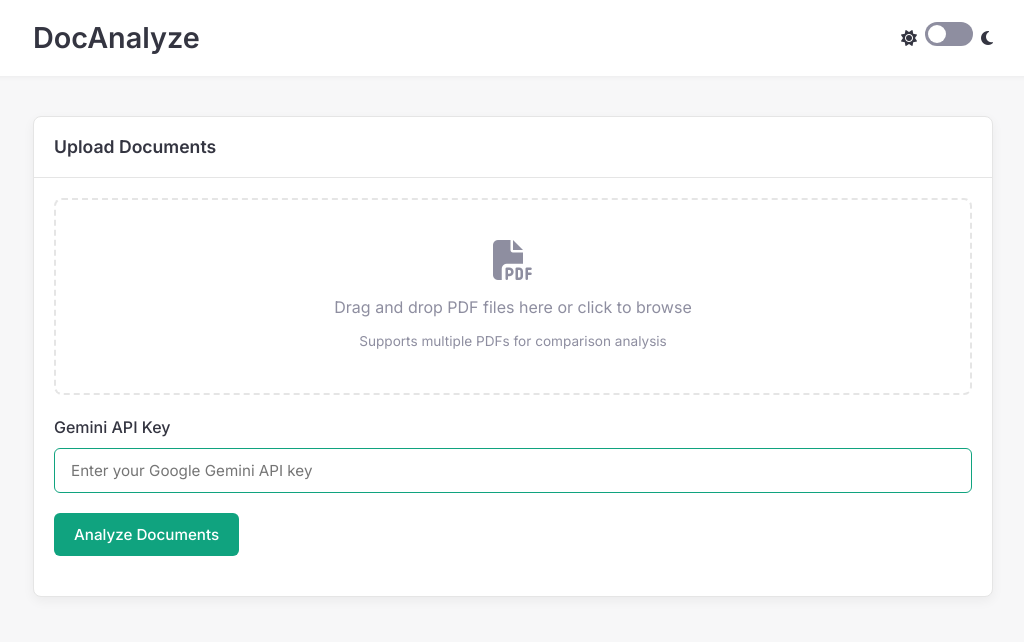
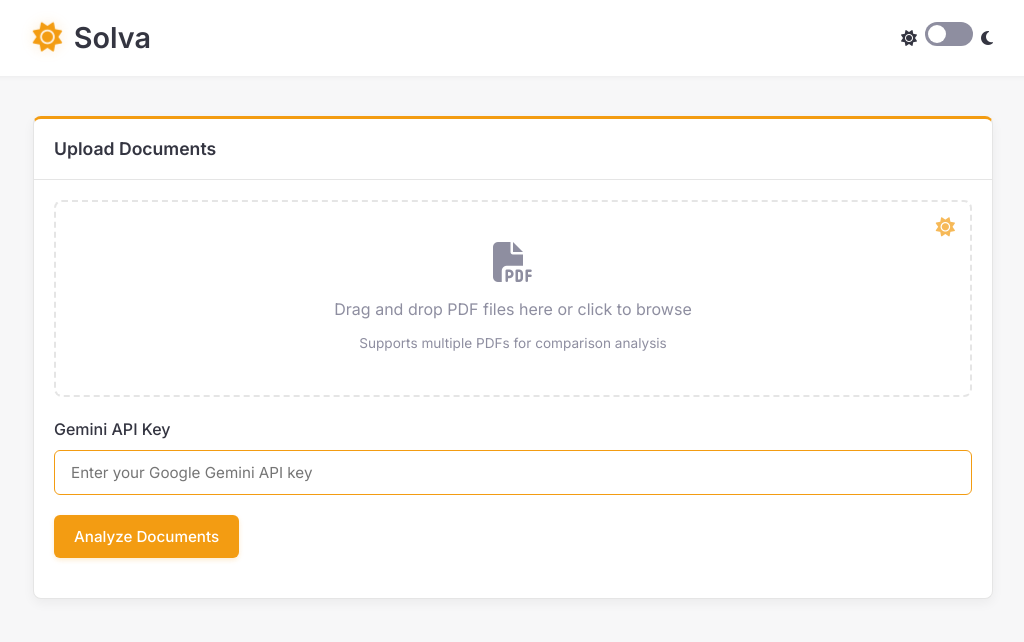
Before and after one commit to anshulchahar/docanalyze, a Flask app: page / in a window 1280 px wide. Shown: the top 642 px of the page, without its empty margins (127-1151 px from the left). Run offline with Flask 3, Linux system fonts and the light colour scheme.

Commit message:
feat: update styling and branding to reflect new 'Solva' theme with sun-inspired elements

```diff
--- a/static/css/style.css
+++ b/static/css/style.css
@@ -5,9 +5,11 @@
     --card-background: #ffffff;
     --card-border: #e5e5e5;
     --card-shadow: rgba(0, 0, 0, 0.05);
-    --accent-color: #10a37f;
+    --accent-color: #f39c12;
+    /* Changed to sun-themed orange color */
     --secondary-color: #8e8ea0;
-    --button-hover: #0e8e6d;
+    --button-hover: #d68910;
+    /* Darker orange */
     --input-background: #ffffff;
     --input-border: #e5e5e5;
     --header-background: #ffffff;
@@ -15,6 +17,8 @@
     --tooltip-background: #343541;
     --tooltip-text: #ffffff;
     --progress-bar-background: #e5e5e5;
+    --sun-glow: rgba(243, 156, 18, 0.2);
+    /* Sun glow color */
 }
 
 [data-theme='dark'] {
@@ -24,9 +28,11 @@
     --card-background: #2d2d3a;
     --card-border: #3f3f4e;
     --card-shadow: rgba(0, 0, 0, 0.2);
-    --accent-color: #10a37f;
+    --accent-color: #f39c12;
+    /* Keep the sun-theme even in dark mode */
     --secondary-color: #9e9ea8;
-    --button-hover: #0e8e6d;
+    --button-hover: #d68910;
+    /* Darker orange */
     --input-background: #3f3f4e;
     --input-border: #4b4b5a;
     --header-background: #2d2d3a;
@@ -34,6 +40,8 @@
     --tooltip-background: #ececf1;
     --tooltip-text: #1e1e2f;
     --progress-bar-background: #3f3f4e;
+    --sun-glow: rgba(243, 156, 18, 0.15);
+    /* Subtle sun glow for dark mode */
 }
 
 * {
@@ -92,6 +100,7 @@ h1 {
     margin-bottom: 24px;
     overflow: hidden;
     transition: box-shadow 0.3s;
+    border-top: 3px solid var(--accent-color);
 }
 
 .card:hover {
@@ -159,10 +168,14 @@ button {
     transition: background-color 0.2s;
     font-family: inherit;
     font-size: 0.95rem;
+    box-shadow: 0 2px 5px var(--sun-glow);
+    transition: all 0.2s ease;
 }
 
 button:hover {
     background-color: var(--button-hover);
+    box-shadow: 0 4px 8px var(--sun-glow);
+    transform: translateY(-1px);
 }
 
 button:disabled {
@@ -179,6 +192,7 @@ button:disabled {
     cursor: pointer;
     margin-bottom: 20px;
     transition: background-color 0.3s, border-color 0.3s;
+    position: relative;
 }
 
 .dropzone:hover,
@@ -202,6 +216,16 @@ button:disabled {
 .dropzone-subtext {
     font-size: 0.85rem;
     color: var(--secondary-color);
+}
+
+/* Dropzone sun icon */
+.dropzone-sun-icon {
+    position: absolute;
+    top: 15px;
+    right: 15px;
+    font-size: 1.2rem;
+    color: var(--accent-color);
+    opacity: 0.7;
 }
 
 /* File List */
@@ -265,6 +289,9 @@ button:disabled {
     width: 0%;
     border-radius: 4px;
     transition: width 0.4s ease;
+    background-image: linear-gradient(to right, var(--accent-color), #f5b041, var(--accent-color));
+    background-size: 200% 100%;
+    animation: shine 2s infinite linear;
 }
 
 /* Results sections */
@@ -386,3 +413,59 @@ input:checked+.toggle-slider:before {
         font-size: 1.5rem;
     }
 }
+
+/* Logo styles */
+.logo-container {
+    display: flex;
+    align-items: center;
+    gap: 12px;
+}
+
+.sun-logo {
+    font-size: 1.8rem;
+    color: var(--accent-color);
+    filter: drop-shadow(0 0 6px var(--sun-glow));
+    animation: pulse 3s infinite alternate;
+}
+
+@keyframes pulse {
+    0% {
+        transform: scale(1);
+        filter: drop-shadow(0 0 5px var(--sun-glow));
+    }
+
+    100% {
+        transform: scale(1.05);
+        filter: drop-shadow(0 0 10px var(--sun-glow));
+    }
+}
+
+/* Sun loader */
+.sun-loader {
+    position: absolute;
+    right: -10px;
+    top: -10px;
+    font-size: 1.2rem;
+    color: var(--accent-color);
+    animation: rotate 3s linear infinite;
+}
+
+@keyframes rotate {
+    0% {
+        transform: rotate(0deg);
+    }
+
+    100% {
+        transform: rotate(360deg);
+    }
+}
+
+@keyframes shine {
+    0% {
+        background-position: 200% 0;
+    }
+
+    100% {
+        background-position: -200% 0;
+    }
+}
--- a/static/js/script.js
+++ b/static/js/script.js
@@ -328,9 +328,9 @@ document.addEventListener('DOMContentLoaded', function () {
       fileInfoText += '- ' + fileInfoItems[i].innerText + '\n';
     }
 
-    // Compile full report
+    // Compile full report with new name
     const fullReport =
-      'DOCUMENT ANALYSIS REPORT\n\n' +
+      'SOLVA DOCUMENT ANALYSIS REPORT\n\n' +
       fileInfoText + '\n\n' +
       'EXECUTIVE SUMMARY:\n' + summaryText + '\n\n' +
       'KEY POINTS:\n' + keyPointsText + '\n\n' +
@@ -338,9 +338,9 @@ document.addEventListener('DOMContentLoaded', function () {
       'DETAILED ANALYSIS:\n' + detailedAnalysisText + '\n\n' +
       'RECOMMENDATIONS:\n' + recommendationsText;
 
-    // Create and download file
+    // Create and download file with new name prefix
     const timestamp = new Date().toISOString().replace(/[:.]/g, '-');
-    const filename = `document-analysis-${timestamp}.txt`;
+    const filename = `solva-analysis-${timestamp}.txt`;
 
     const blob = new Blob([fullReport], { type: 'text/plain' });
     const url = URL.createObjectURL(blob);
@@ -352,4 +352,20 @@ document.addEventListener('DOMContentLoaded', function () {
     document.body.removeChild(a);
     URL.revokeObjectURL(url);
   });
+
+  // Add a subtle animation for sun elements
+  const sunElements = document.querySelectorAll('.fa-sun');
+  sunElements.forEach(sun => {
+    if (!sun.classList.contains('toggle-icon')) {
+      sun.addEventListener('mouseover', function () {
+        this.style.transform = 'rotate(180deg)';
+        this.style.transition = 'transform 1s';
+      });
+
+      sun.addEventListener('mouseout', function () {
+        this.style.transform = 'rotate(0deg)';
+        this.style.transition = 'transform 1s';
+      });
+    }
+  });
 });
--- a/templates/index.html
+++ b/templates/index.html
@@ -4,7 +4,7 @@
 <head>
     <meta charset="UTF-8">
     <meta name="viewport" content="width=device-width, initial-scale=1.0">
-    <title>DocAnalyze - AI Document Analysis</title>
+    <title>Solva - AI Document Analysis</title>
     <link href="https://fonts.googleapis.com/css2?family=Inter:wght@400;500;600;700&display=swap" rel="stylesheet">
     <link rel="stylesheet" href="https://cdnjs.cloudflare.com/ajax/libs/font-awesome/6.4.0/css/all.min.css">
     <link rel="stylesheet" href="{{ url_for('static', filename='css/style.css') }}">
@@ -13,7 +13,10 @@
 <body>
     <header>
         <div class="header-content">
-            <h1>DocAnalyze</h1>
+            <div class="logo-container">
+                <i class="fas fa-sun sun-logo"></i>
+                <h1>Solva</h1>
+            </div>
             <div class="theme-toggle">
                 <i class="toggle-icon fas fa-sun"></i>
                 <label class="toggle-switch">
@@ -34,6 +37,7 @@
                 <form id="upload-form">
                     <div class="form-group">
                         <div class="dropzone" id="drop-area">
+                            <i class="fas fa-sun dropzone-sun-icon"></i>
                             <i class="fas fa-file-pdf dropzone-icon"></i>
                             <p class="dropzone-text">Drag and drop PDF files here or click to browse</p>
                             <p class="dropzone-subtext">Supports multiple PDFs for comparison analysis</p>
@@ -56,6 +60,9 @@
                     <p>Analyzing documents with AI...</p>
                     <div class="progress-container">
                         <div class="progress-bar" id="progressBar"></div>
+                        <div class="sun-loader">
+                            <i class="fas fa-sun"></i>
+                        </div>
                     </div>
                 </div>
             </div>
```
